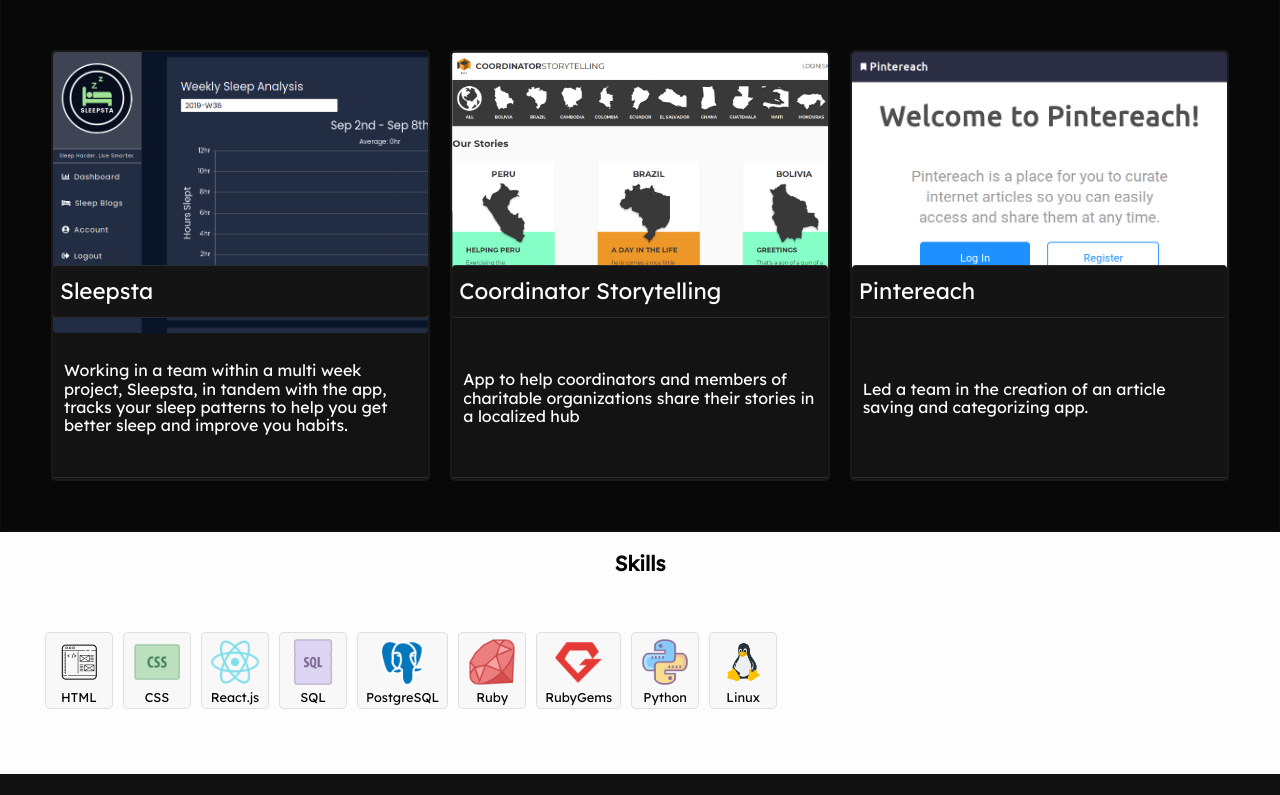
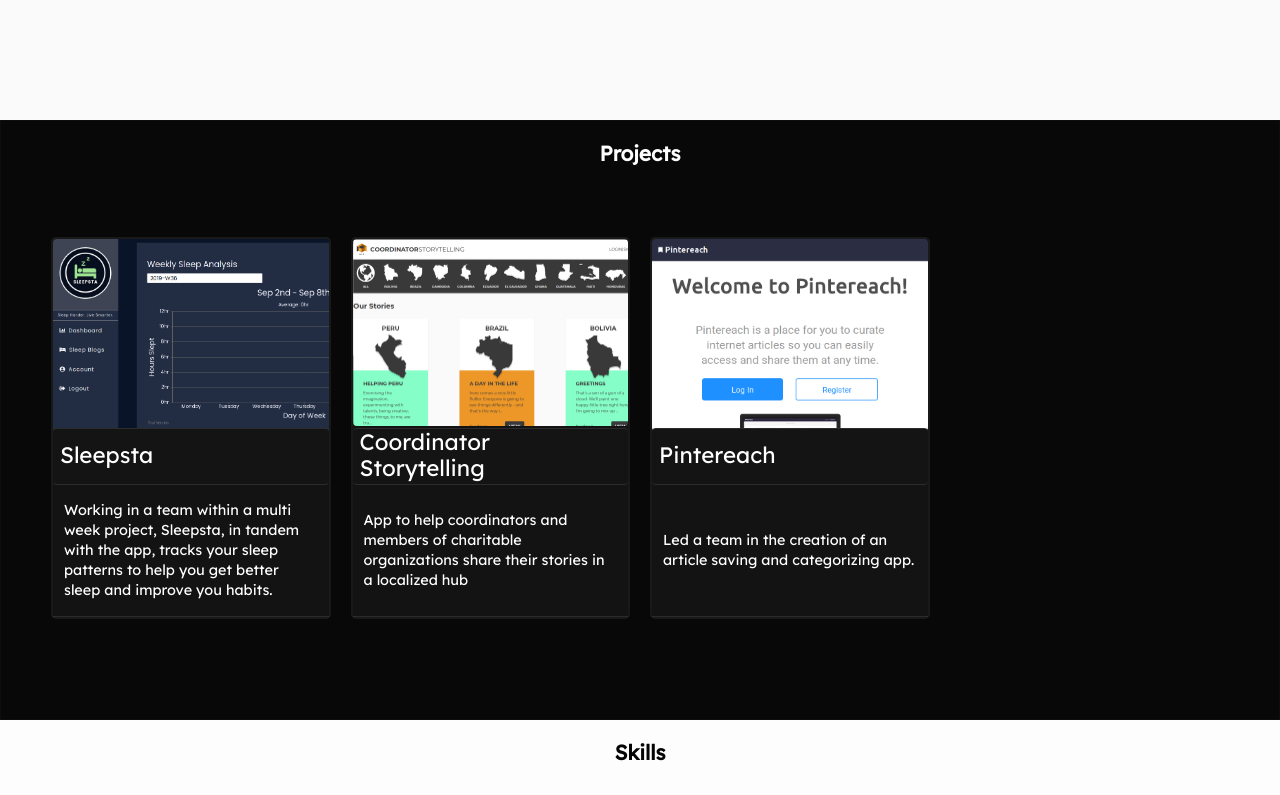
Before and after one commit to ltrii/port-ltrii, a React (Create React App) app: page / in a window 1280 px wide. Shown: the part 1160-1955 px from the top of the page. Built offline with nearby package versions, Linux system fonts and the light colour scheme; a web font is replaced by a local one.

Commit message:
coming together..

```diff
--- a/src/components/css/about.css
+++ b/src/components/css/about.css
@@ -4,6 +4,7 @@
     color: rgba(0,0,0,.9);
     width: 100%;
     display: grid;
+    min-height: 600px;
     align-items: center;
     justify-items: center;
     grid-template-columns: 1fr;
--- a/src/components/css/content.css
+++ b/src/components/css/content.css
@@ -1,6 +1,6 @@
 .skills {
     background-color: rgb(253, 253, 253);
-    color: rgb(5,5,5);
+    color: #050505;
     width: 100%;
 }
 
@@ -12,6 +12,10 @@
 
 .blurbHolder {
     display: flex;
+    justify-content: space-evenly;
+    align-items: center;
+    height: 100%;
+    min-height: 500px;
     flex-wrap: wrap;
     padding: 30px 40px 60px 40px;
 }
@@ -21,17 +25,15 @@
     flex-direction: column;
     justify-content: center;
     align-items: center;
-    font-size: 0.8em;
     justify-content: space-between;
-    background-color: rgba(0, 0, 0, 0.021);
-    border: 1px solid rgb(0,0,0,.1);
     padding: 4px 8px;
-    margin: 5px;
     border-radius: 5px;
     z-index: 400;
+    color: rgb(48, 48, 48)
 }
 
 .blurb img {
-    height: 50px;
+    height: 96px;
+    margin-bottom: 20px;
     width: auto;
 }
--- a/src/components/css/projects.css
+++ b/src/components/css/projects.css
@@ -1,11 +1,10 @@
 .projects {
     background-color: rgb(0,0,0,.55);
-    min-height: 500px;
+    min-height: 600px;
     width: 100%;
     border: 1px solid rgba(255,255,255,.025);
     display: flex;
     justify-content: center;
-    align-items: center;
     box-sizing: border-box;
 }
 
@@ -22,7 +21,7 @@
     box-sizing: border-box;
     display: grid;
     grid-template-columns: 1fr;
-    grid-template-rows: 50% 12.5% 37.5%;
+    grid-template-rows: 50% 15% 35%;
 }
 
 .projCard #title {
@@ -42,10 +41,8 @@
     align-items: center;
     padding: 11px;
     border-bottom: 1px solid rgba(255,255,255,.1);
-}
-
-.projCard #technologies {
-
+    font-size: 0.9em;
+    line-height: 20px;
 }
 
 .projCard #img {
@@ -63,7 +60,7 @@
     display: grid;
     padding: 50px;
     grid-gap: 20px;
-    grid-template-columns: 1fr 1fr 1fr;
+    grid-template-columns: 1fr 1fr 1fr 1fr;
     box-sizing: border-box;
 }
 
@@ -74,7 +71,6 @@
 }
 
 @media(max-width: 800px){
-
     .mapHolder {
         grid-template-columns: 1fr;
     }
```
